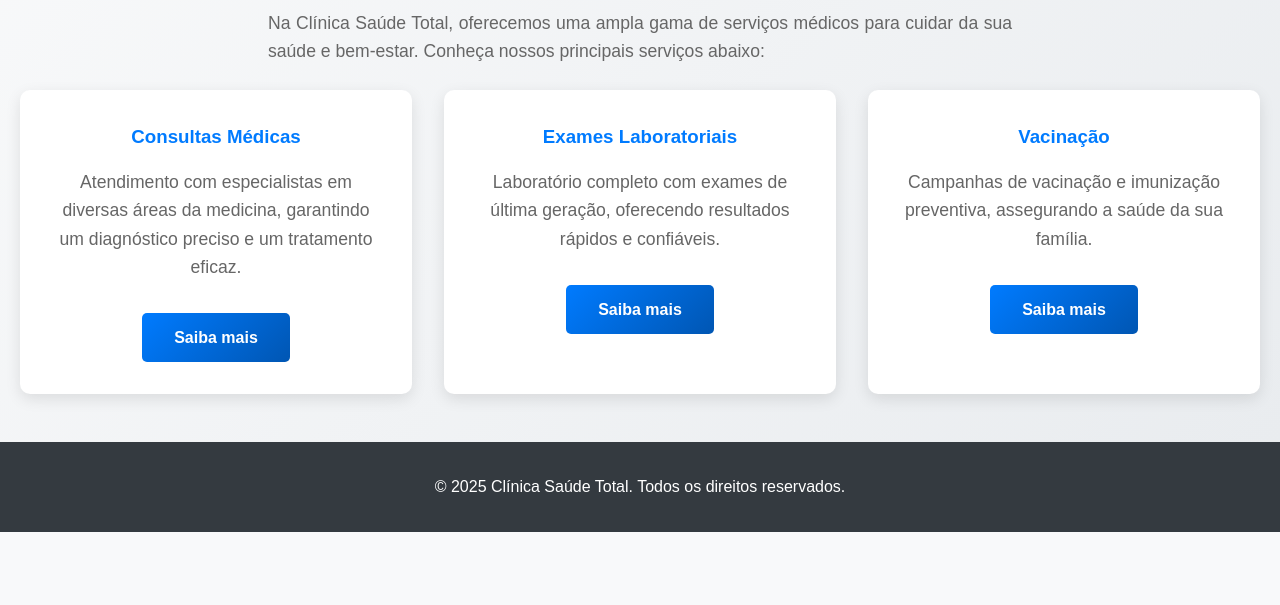
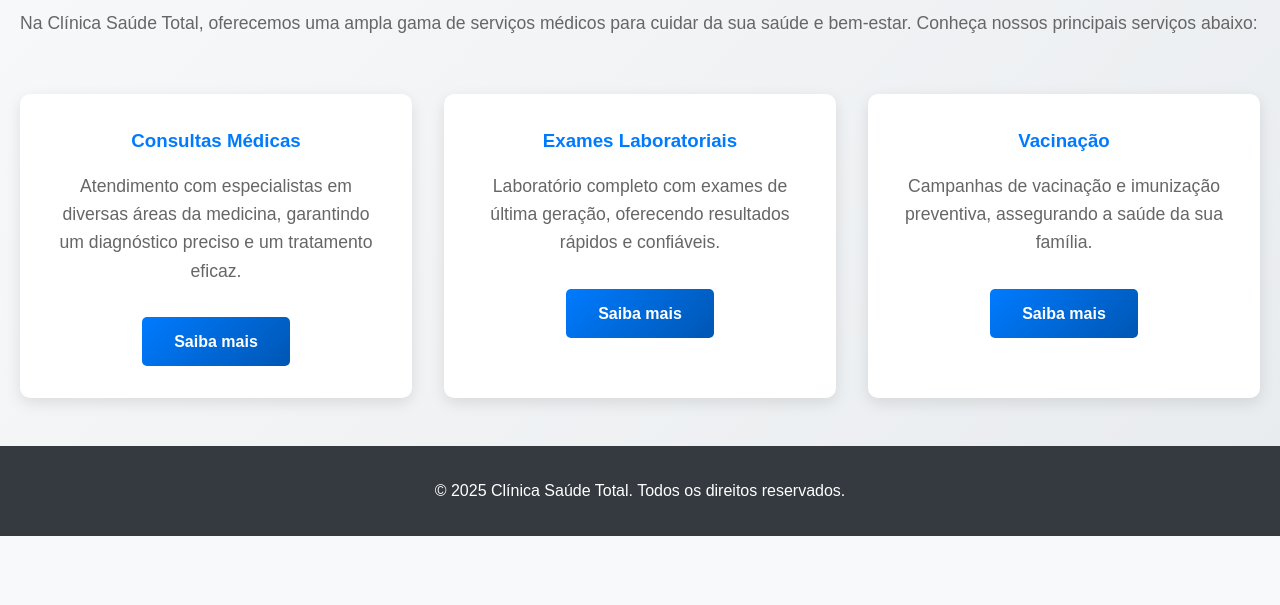
Before and after one commit to MellMatsuda/AP1-TEPIII, a plain HTML site: page src/pages/servicos.html in a window 1280 px wide. Shown: the part 195-800 px from the top of the page. Drawn offline with Linux system fonts and the light colour scheme.

Commit message:
Add files via upload

```diff
--- a/src/pages/servicos.html
+++ b/src/pages/servicos.html
@@ -29,9 +29,9 @@
         <section class="services">
             <div class="container">
                 <h2>Nossos Serviços</h2>
-                <p class="justify-text" style="max-width: 60%; margin: 0 auto;">Na Clínica Saúde Total, oferecemos uma
-                    ampla gama de serviços médicos para
-                    cuidar da sua saúde e bem-estar. Conheça nossos principais serviços abaixo:</p><br>
+                <p class="justify-text">Na Clínica Saúde Total, oferecemos uma
+                    ampla gama de serviços médicos para cuidar da sua saúde e bem-estar. Conheça nossos principais
+                    serviços abaixo:</p><br>
                 <div class="services-list">
                     <div class="service-item">
                         <h3>Consultas Médicas</h3>
```
